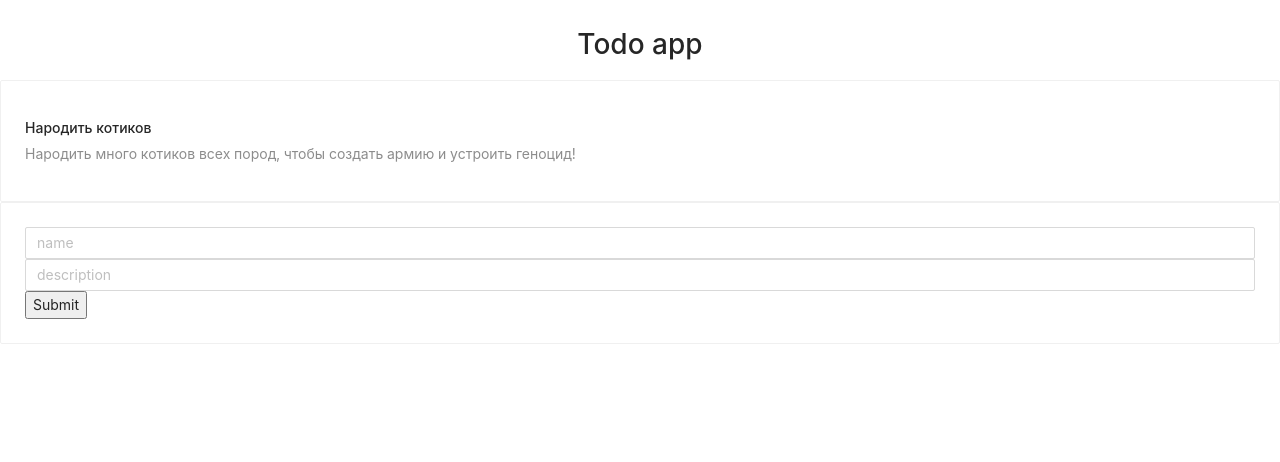
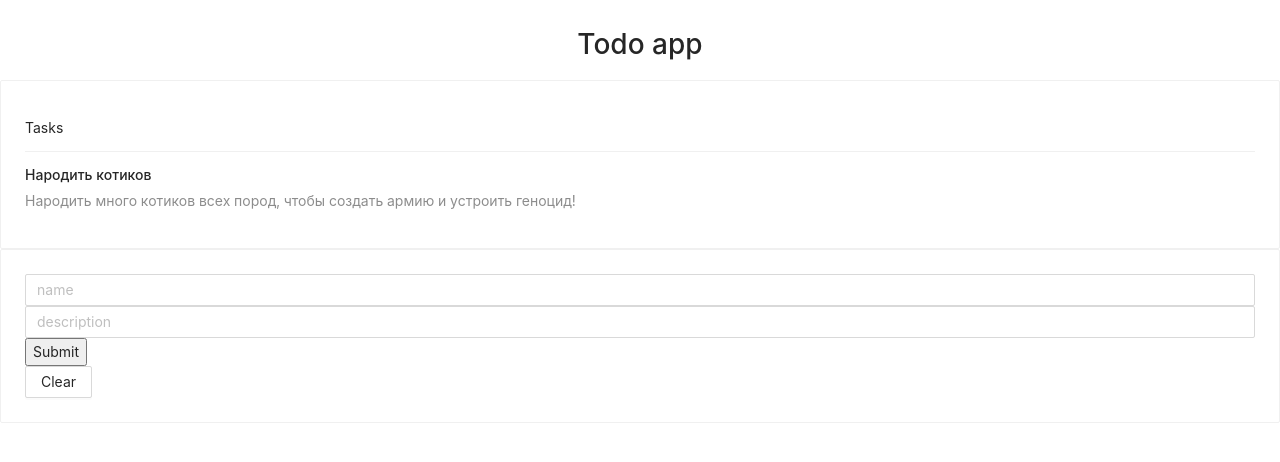
Before and after one commit to deargosep/todo-react, a React (Create React App) app: page / in a window 1280 px wide. Shown: the top 462 px of the page. Built offline with nearby package versions, Linux system fonts and the light colour scheme.

Commit message:
clean button

```diff
--- a/src/App.js
+++ b/src/App.js
@@ -1,5 +1,5 @@
 import React, { useState } from 'react';
-import { Input, List, Card } from 'antd';
+import { Input, Button, List, Card } from 'antd';
 import 'antd/dist/antd.css'; // or 'antd/dist/antd.less'
 
 export default function App() {
@@ -24,12 +24,16 @@ export default function App() {
   function handleDescription(e) {
     setDescription(e.target.value);
   }
+  function clear() {
+    setTodo([])
+  }
   return (
     <div>
       <br/>
       <h1 style={{textAlign: 'center'}}>Todo app</h1>
       <Card>
         <List
+        header="Tasks"
           dataSource={todos}
           renderItem={todo => (
             <List.Item>
@@ -56,6 +60,7 @@ export default function App() {
           />
           <input type="submit" />
         </form>
+        <Button onClick={clear}>Clear</Button>
       </Card>
     </div>
   );
```
